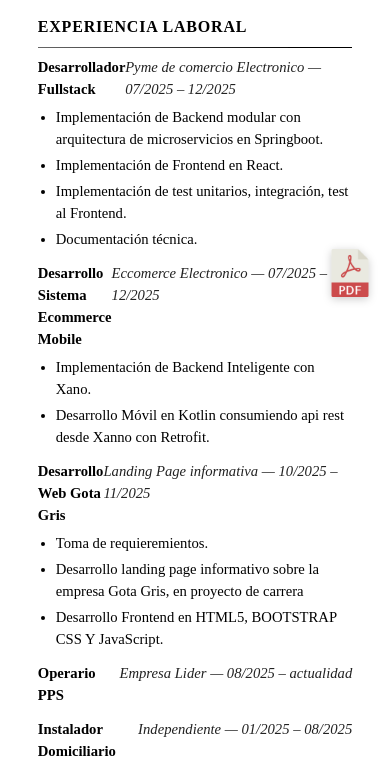
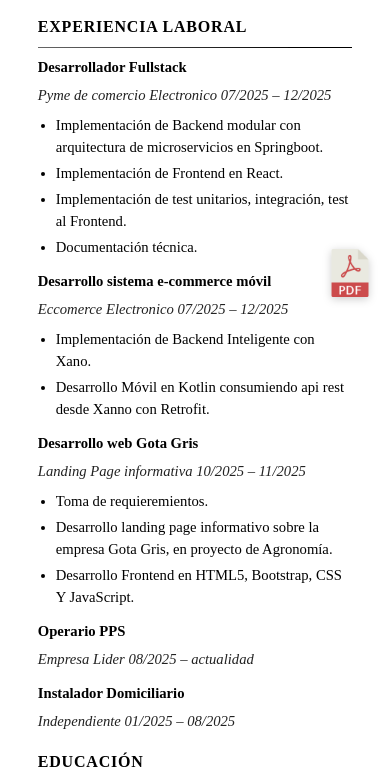
Before and after one commit to Emmvnu3l/Cv, a plain HTML site: page index.html in a window 390 px wide. Shown: the part 525-1302 px from the top of the page. Drawn offline with Linux system fonts and the light colour scheme.

Commit message:
logro: mejoramiento en responsividad, ajuste en informacion de contacto, se añadio links para ver mis proyectos

```diff
--- a/css/styles.css
+++ b/css/styles.css
@@ -19,7 +19,12 @@
 .role { margin-bottom: 12px; }
 .role-header { display: grid; grid-template-columns: 1fr auto; align-items: baseline; }
 .position { font-weight: 700; }
+.position-link { color: #000; text-decoration: none; }
+.position-link:hover { text-decoration: underline; color: var(--accent); }
 .meta { font-style: italic; color: #222; }
+/* Consistent list spacing in roles */
+.role ul { margin-top: 8px; }
+.role ul li { margin-bottom: 4px; }
 ul { margin: 6px 0 0 18px; padding: 0; }
 li { margin-bottom: 4px; }
 .edu-item { margin-bottom: 10px; }
@@ -48,6 +53,15 @@
   .header .subtitle { position: relative; padding-left: 12px; margin-top: 6px; }
   .header .subtitle::before { content: "•"; position: absolute; left: 0; top: 0; }
 }
+/* Mobile layout for Experiencia Laboral */
+@media (max-width: 480px) {
+  #experiencia .role { margin-bottom: 12px; }
+  #experiencia .role-header { display: flex; flex-direction: column; align-items: flex-start; gap: 4px; padding-bottom: 0; }
+  #experiencia .role-header > div { width: 100%; }
+  #experiencia .role-header .meta { position: static; margin-top: 2px; }
+  #experiencia .role ul { margin-top: 8px; }
+  #experiencia .role-header > div, #experiencia .role ul { transition: all .2s ease; }
+}
 @page { size: A4; margin: 2.5cm; }
 @media print { .page { padding: 0; } .actions { display: none; } a { color: inherit; text-decoration: none; } .skill-group { border-color: #000; }
 }
--- a/index.html
+++ b/index.html
@@ -51,11 +51,11 @@
             <hr class="divider">
             <div class="role">
                 <div class="role-header">
-                    <div class="position">Desarrollador Fullstack</div>
-                    <div class="meta"><em>Pyme de comercio Electronico — 07/2025 – 12/2025</em></div>
+                    <a class="position position-link" href="#" data-url="https://github.com/Emmvnu3l/MicroService-Proyect" aria-label="Ver proyecto Desarrollador Fullstack">Desarrollador Fullstack</a>
+                    <div class="meta"><em>Pyme de comercio Electronico 07/2025 – 12/2025</em></div>
                 </div>
                 <ul>
-                    <li> Implementación de Backend modular con arquitectura de microservicios en Springboot. </li>
+                    <li>Implementación de Backend modular con arquitectura de microservicios en Springboot. </li>
                     <li>Implementación de Frontend en React. </li>
                     <li>Implementación de test unitarios, integración, test al Frontend. </li>
                     <li>Documentación técnica.</li>
@@ -63,8 +63,8 @@
             </div>
             <div class="role">
                 <div class="role-header">
-                    <div class="position">Desarrollo Sistema Ecommerce Mobile </div>
-                    <div class="meta"><em>Eccomerce Electronico — 07/2025 – 12/2025</em></div>
+                    <a class="position position-link" href="#" data-url="https://github.com/Emmvnu3l/appXano-ultima" aria-label="Ver proyecto Desarrollo sistema e-commerce móvil">Desarrollo sistema e‑commerce móvil</a>
+                    <div class="meta"><em>Eccomerce Electronico 07/2025 – 12/2025</em></div>
                 </div>
                 <ul>
                     <li>Implementación de Backend Inteligente con Xano.</li>
@@ -73,25 +73,25 @@
             </div>
             <div class="role">
                 <div class="role-header">
-                    <div class="position">Desarrollo Web Gota Gris </div>
-                    <div class="meta"><em>Landing Page informativa — 10/2025 – 11/2025</em></div>
+                    <a class="position position-link" href="#" data-url="https://emmvnu3l.github.io/proyectoDariana/" aria-label="Ver proyecto Desarrollo web Gota Gris">Desarrollo web Gota Gris</a>
+                    <div class="meta"><em>Landing Page informativa 10/2025 – 11/2025</em></div>
                 </div>
                 <ul>
                     <li>Toma de requieremientos.</li>
-                    <li>Desarrollo landing page informativo sobre la empresa Gota Gris, en proyecto de carrera</li>
-                    <li>Desarrollo Frontend en HTML5, BOOTSTRAP CSS Y JavaScript.</li>
+                    <li>Desarrollo landing page informativo sobre la empresa Gota Gris, en proyecto de Agronomía.</li>
+                    <li>Desarrollo Frontend en HTML5, Bootstrap, CSS Y JavaScript.</li>
                 </ul>
             </div>
             <div class="role">
                 <div class="role-header">
                     <div class="position">Operario PPS</div>
-                    <div class="meta"><em>Empresa Lider — 08/2025 – actualidad</em></div>
+                    <div class="meta"><em>Empresa Lider 08/2025 – actualidad</em></div>
                 </div>
             </div>
             <div class="role">
                 <div class="role-header">
                     <div class="position">Instalador Domiciliario</div>
-                    <div class="meta"><em>Independiente — 01/2025 – 08/2025</em></div>
+                    <div class="meta"><em>Independiente 01/2025 – 08/2025</em></div>
                 </div>
             </div>
         </section>
--- a/js/main.js
+++ b/js/main.js
@@ -1,3 +1,13 @@
 document.getElementById('print-btn').addEventListener('click', function() {
   window.print();
 });
+
+document.querySelectorAll('.position-link[data-url]').forEach(function(el) {
+  el.addEventListener('click', function(e) {
+    var url = el.getAttribute('data-url');
+    if (url) {
+      e.preventDefault();
+      window.open(url, '_blank', 'noopener');
+    }
+  });
+});
```
